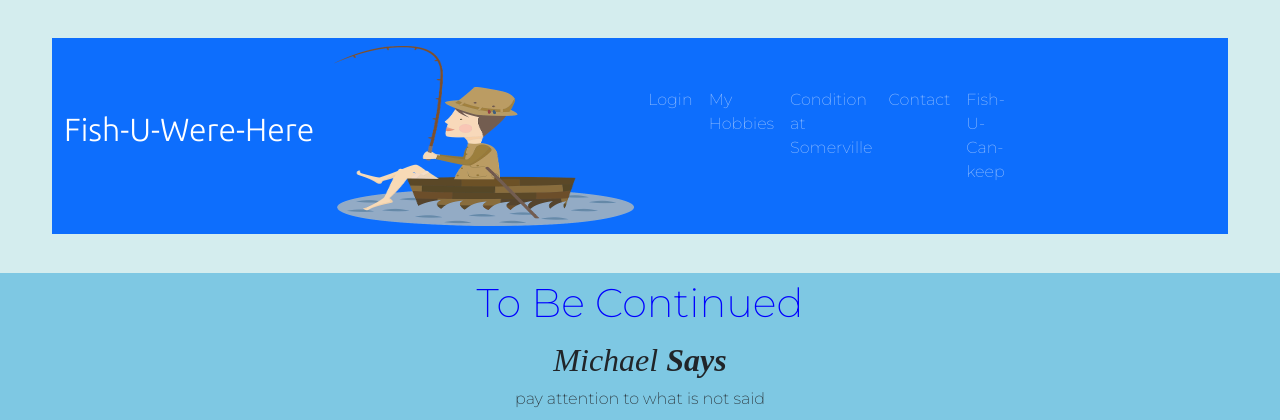
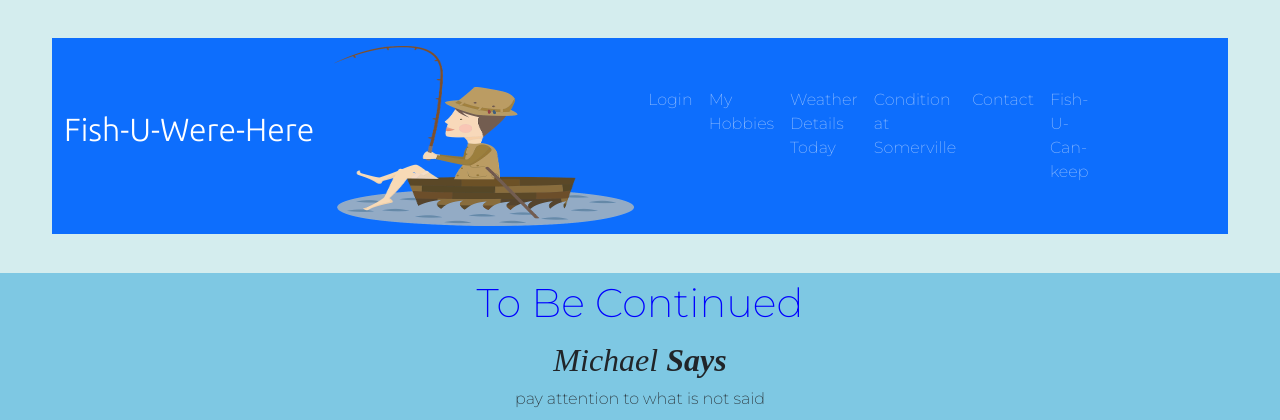
Before and after one commit to ehworks/fishy, a Python web app: template templates/index.html in a window 1280 px wide. Shown: the top 420 px of the page. Run offline with Jinja, Linux system fonts and the light colour scheme; the template is opened without the code that fills it, so the values that code supplies are empty; some libraries are stand-ins or nearby versions.

Commit message:
Update index.html

```diff
--- a/templates/index.html
+++ b/templates/index.html
@@ -68,6 +68,11 @@
                                 <li class="nav-item">
                                     <a class="nav-link" href="hobbies.html" >My Hobbies</a>
                                 </li>
+
+                                <li class="nav-item">
+                                     <a class="nav-link" href="weather_codes.html" >Weather Details Today</a>
+                                </li>
+
 
                                 <li class="nav-item">
                                     <a class="nav-link" href="https://tpwd.texas.gov/fishboat/fish/action/reptform2.php?
```
